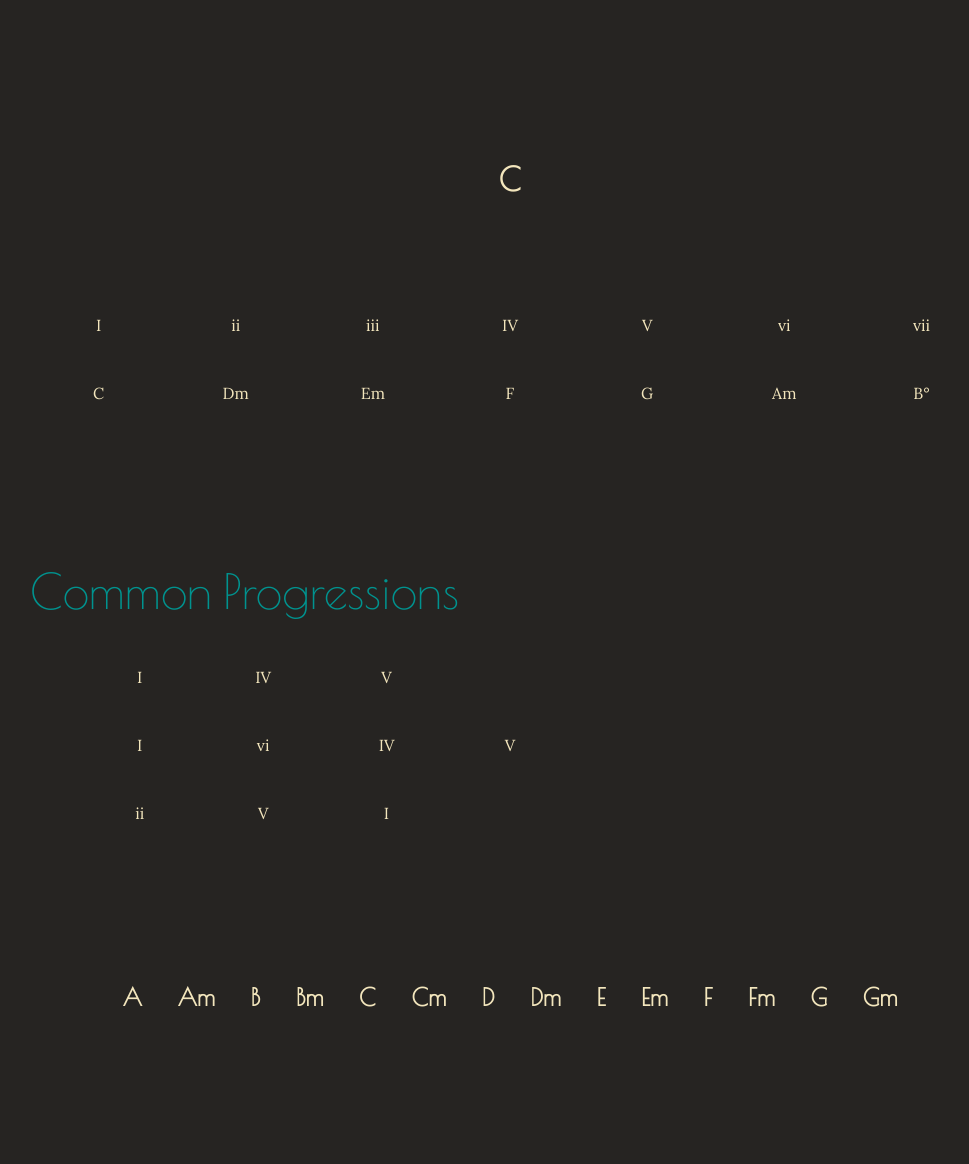
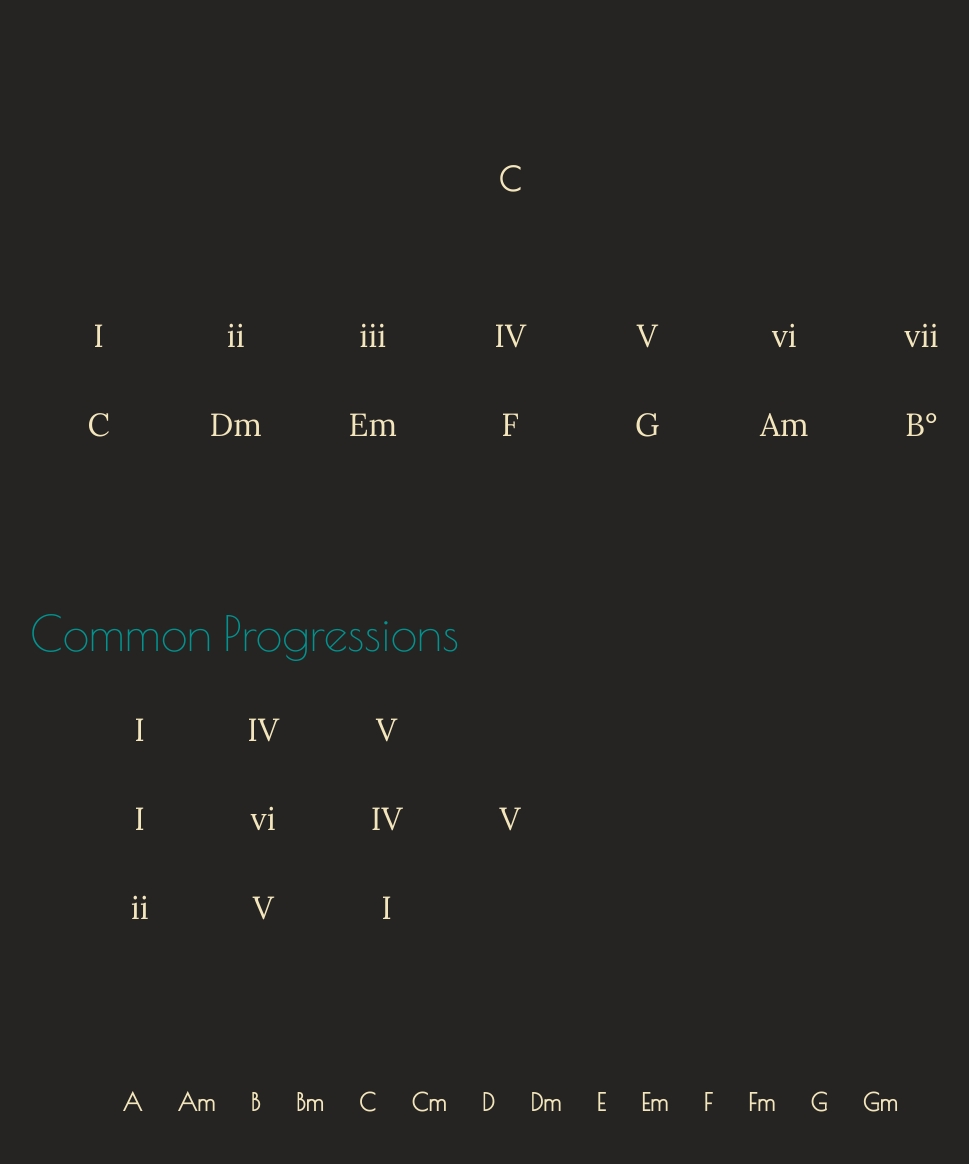
Before and after one commit to imdevan/scales, a Jekyll site: the page built from _scales/cmajor.md, in a window 1280 px wide. Shown: the whole page, without its empty margins (130-1099 px from the left). Built offline with Jekyll 4.4.1, drawn with Linux system fonts in a browser that asks for light colours; nearby versions of some CDN libraries; before the commit the page ends 1059 px from its top, so only the background shows below that.

Commit message:
I think the sass is fixed now

```diff
--- a/_sass/components/_scale.scss
+++ b/_sass/components/_scale.scss
@@ -11,7 +11,7 @@
     text-align: center;
   }
 
-    @media screen and (min-width: 40rem) {
-      font-size: 2rem;
-    }
+  @media screen and (min-width: 40rem) {
+    font-size: 2rem;
+  }
 }
--- a/css/s_main.css
+++ b/css/s_main.css
@@ -1,2 +1,2 @@
-@import url(https://fonts.googleapis.com/css?family=Poiret+One);@import url(https://fonts.googleapis.com/css?family=Lora);body{background:#262422;color:#f3e6bd;font-family:Poiret One,cursive}.header,.nav,.notes,.prog,.progressions,.scale{width:90%;max-width:60pc;max-width:60rem;margin:10pc auto 3pc;margin:10rem auto 3rem}.base--a{color:#f3e6bd;text-decoration:none}.base--a:hover{text-decoration:underline}.base--a:focus,.base--a:visited{color:#f3e6bd}.header{text-align:center;padding-bottom:3pc;padding-bottom:3rem}.header--title{font-weight:700;font-size:4pc;font-size:4rem}.prog,.scale{font-family:Lora,cursive;display:-webkit-flex;display:-ms-flexbox;display:flex;margin:3pc auto;margin:3rem auto;-webkit-justify-content:center;-ms-flex-pack:center;justify-content:center;-webkit-align-content:l center;-ms-flex-line-pack:l center;align-content:l center}.scale--item{width:14.28571%;text-align:center}@media screen and (max-width:40rem){.prog,.scale{font-size:2rem}}.prog{-webkit-justify-content:flex-start;-ms-flex-pack:start;justify-content:flex-start}.prog--item{width:14.28571%;text-align:center}.progressions--title{font-size:3pc;font-size:3rem;color:#00938f}.notes{margin-top:10pc;margin-top:10rem;font-size:24px;font-size:1.5rem}.nav{text-align:center}.nav--item{margin:auto 1pc;margin:auto 1rem;display:inline-block}
+@import url(https://fonts.googleapis.com/css?family=Poiret+One);@import url(https://fonts.googleapis.com/css?family=Lora);body{background:#262422;color:#f3e6bd;font-family:Poiret One,cursive}.header,.nav,.notes,.prog,.progressions,.scale{width:90%;max-width:60pc;max-width:60rem;margin:10pc auto 3pc;margin:10rem auto 3rem}.base--a{color:#f3e6bd;text-decoration:none}.base--a:hover{text-decoration:underline}.base--a:focus,.base--a:visited{color:#f3e6bd}.header{text-align:center;padding-bottom:3pc;padding-bottom:3rem}.header--title{font-weight:700;font-size:4pc;font-size:4rem}.prog,.scale{font-family:Lora,cursive;display:-webkit-flex;display:-ms-flexbox;display:flex;margin:3pc auto;margin:3rem auto;-webkit-justify-content:center;-ms-flex-pack:center;justify-content:center;-webkit-align-content:l center;-ms-flex-line-pack:l center;align-content:l center}.scale--item{width:14.28571%;text-align:center}@media screen and (min-width:40rem){.prog,.scale{font-size:2rem}}.prog{-webkit-justify-content:flex-start;-ms-flex-pack:start;justify-content:flex-start}.prog--item{width:14.28571%;text-align:center}.progressions--title{font-size:3pc;font-size:3rem;color:#00938f}.notes{margin-top:10pc;margin-top:10rem;font-size:24px;font-size:1.5rem}.nav{text-align:center}.nav--item{margin:auto 1pc;margin:auto 1rem;display:inline-block}
 /*# sourceMappingURL=s_main.css.map */
```
Also changed, not shown: 3 other files.
